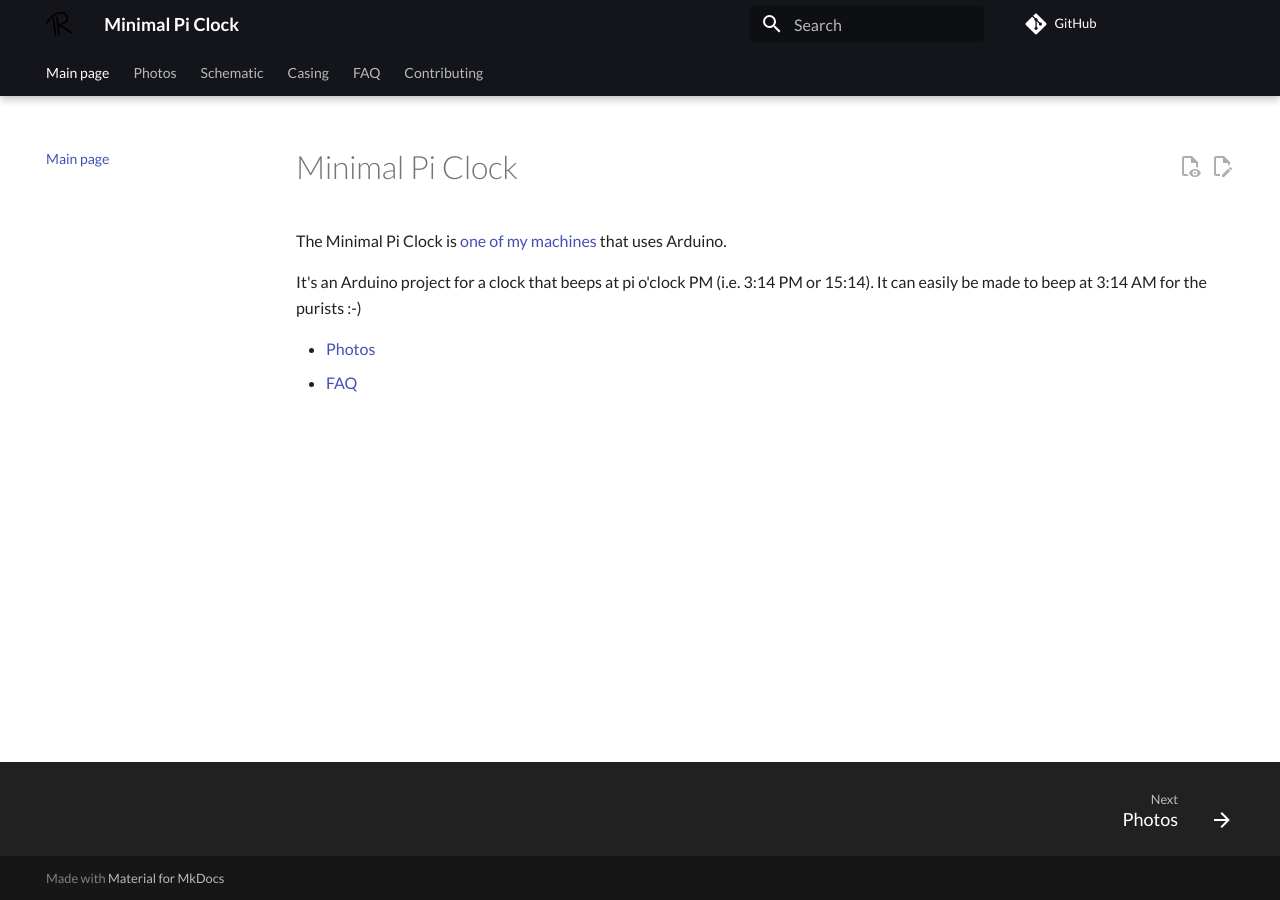
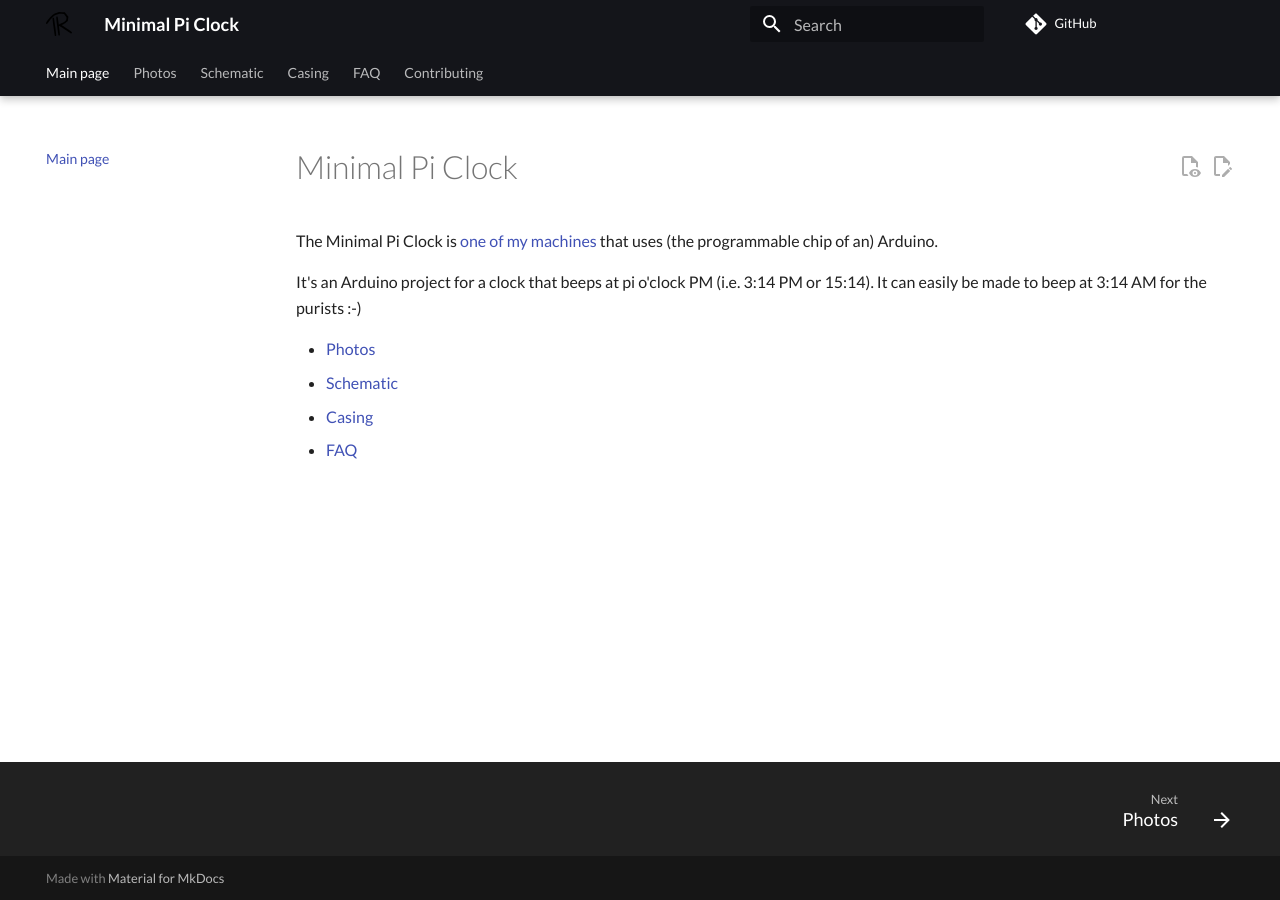
Before and after one commit to richelbilderbeek/MinimalPiClock, an MkDocs documentation site: the page built from docs/README.md, in a window 1280 px wide. Built offline with MkDocs 1.6.1 and Material for MkDocs 9.7.7, drawn with Linux system fonts in a browser that asks for light colours; comment, search, counter and statistics services are not loaded.

Commit message:
Use correct folder name

```diff
--- a/docs/README.md
+++ b/docs/README.md
@@ -1,10 +1,14 @@
 # Minimal Pi Clock
 
-The Minimal Pi Clock is [one of my machines](https://github.com/richelbilderbeek/Machines) that uses Arduino.
+The Minimal Pi Clock is
+[one of my machines](https://github.com/richelbilderbeek/Machines)
+that uses (the programmable chip of an) Arduino.
 
 It's an Arduino project for a clock that beeps at pi o'clock PM
 (i.e. 3:14 PM or 15:14). It can easily be made to beep at 3:14 AM
 for the purists :-)
 
 - [Photos](photos/README.md)
+- [Schematic](schematic/README.md)
+- [Casing](casing/README.md)
 - [FAQ](faq.md)
```
Also changed, not shown: docs/schematic/README.md (renamed from docs/schematics/README.md), docs/schematic/schematics.png (renamed from docs/schematics/schematics.png), 2 other files.
